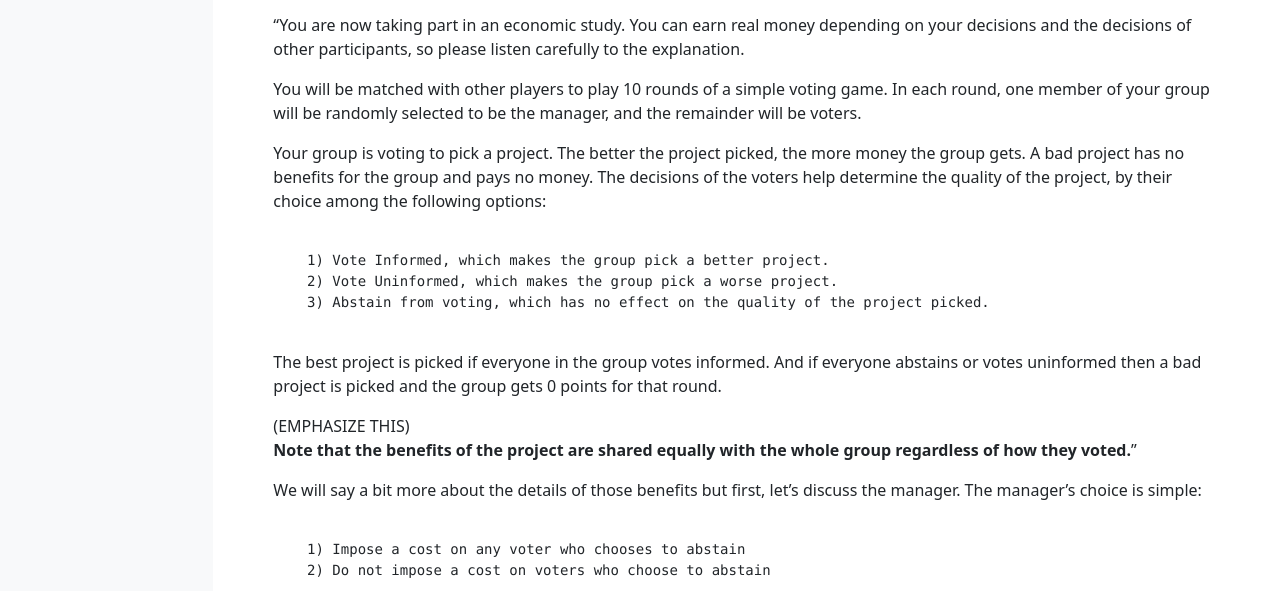
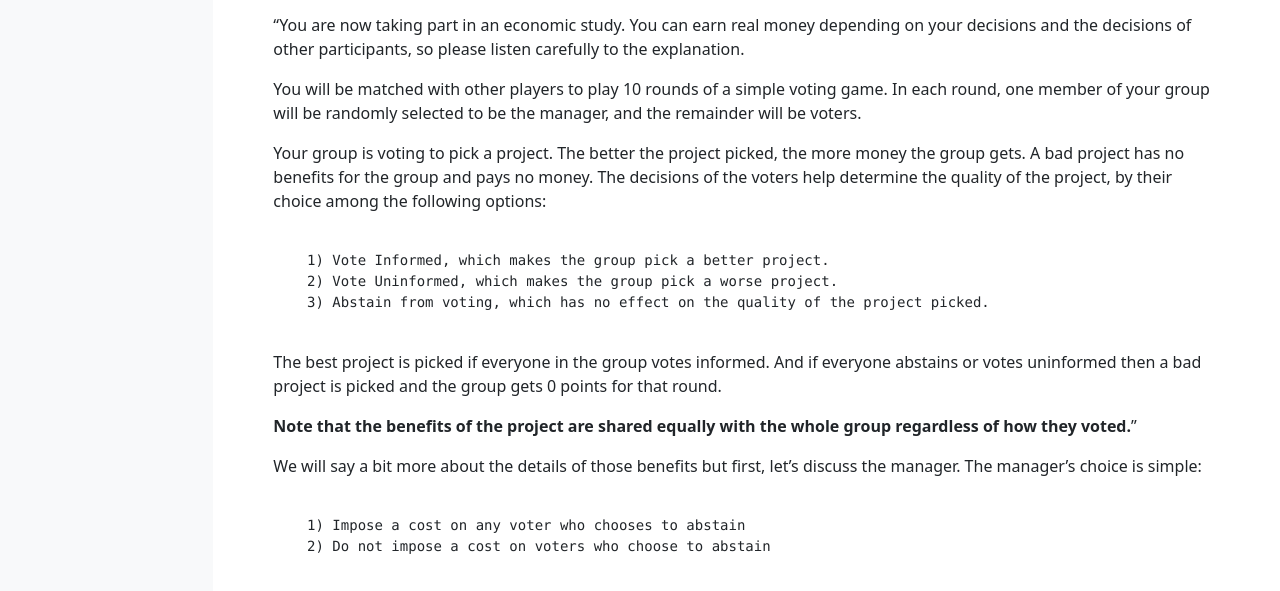
Before and after one commit to lstephanian/SPOG, a website: page frontend/web/views/pages/spog.html in a window 1280 px wide. Shown: the part 193-784 px from the top of the page. Drawn offline with nearby package versions, Linux system fonts and the light colour scheme; files that its build step writes are made by us from their sources; files whose address does not match are found by name.

Commit message:
Remove emphasize this

```diff
--- a/frontend/web/views/pages/spog.html
+++ b/frontend/web/views/pages/spog.html
@@ -27,7 +27,6 @@
   <p>The best project is picked if everyone in the group votes informed. And if everyone abstains or votes uninformed then a bad project is picked and the group gets 0 points for that round.</p>
 
   <p>
-    (EMPHASIZE THIS)<br>
     <b>Note that the benefits of the project are shared equally with the whole group regardless of how they voted.</b>”
   </p>
 
```
